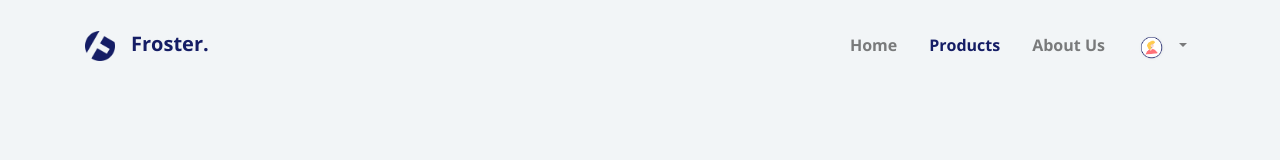
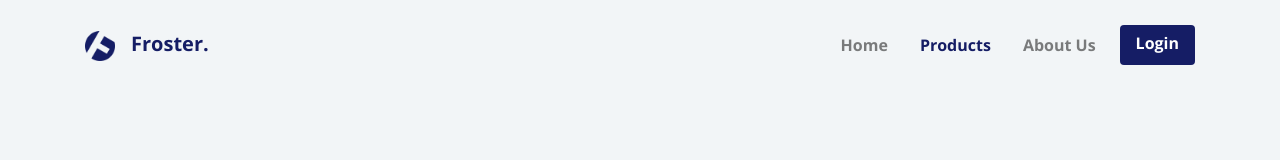
Before and after one commit to danes44/PAW-FrontEnd-UAS, a Vue app: page /detail-product in a window 1280 px wide. Shown: the top 160 px of the page. Built offline with nearby package versions, Linux system fonts and the light colour scheme; no server answers.

Commit message:
update detail//cart

```diff
--- a/src/components/products/DetailProduct.vue
+++ b/src/components/products/DetailProduct.vue
@@ -36,7 +36,14 @@
               >Products</b-nav-item
             >
             <b-nav-item href="/" class="pr-3">About Us</b-nav-item>
-            <b-nav-item-dropdown right>
+            <b-button
+              v-if="id === null"
+              class="my-3 my-sm-0 px-3 font-weight-bold border-0"
+              to="/login"
+              style="background-color: #151d65"
+              >Login</b-button
+            >
+            <b-nav-item-dropdown right v-if="id!=null">
               <template #button-content>
                 <b-img
                   v-if="id === null"
@@ -270,7 +277,7 @@ export default {
     cekAmount() {
       if (
         this.products.stok_product >= 1 &&
-        this.products.stok_product >= this.quantity
+        this.products.stok_product >= this.quantity && localStorage.getItem('id')!=null
       ) {
         // this.foods.stock = this.foods.stock - this.quantity;
         this.save();
```
